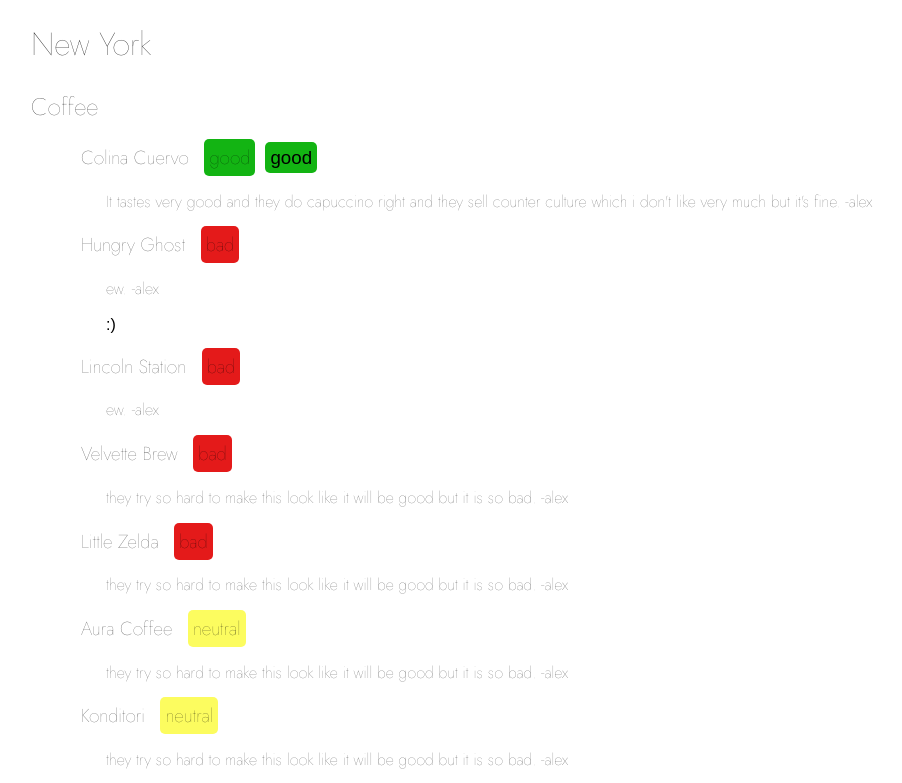
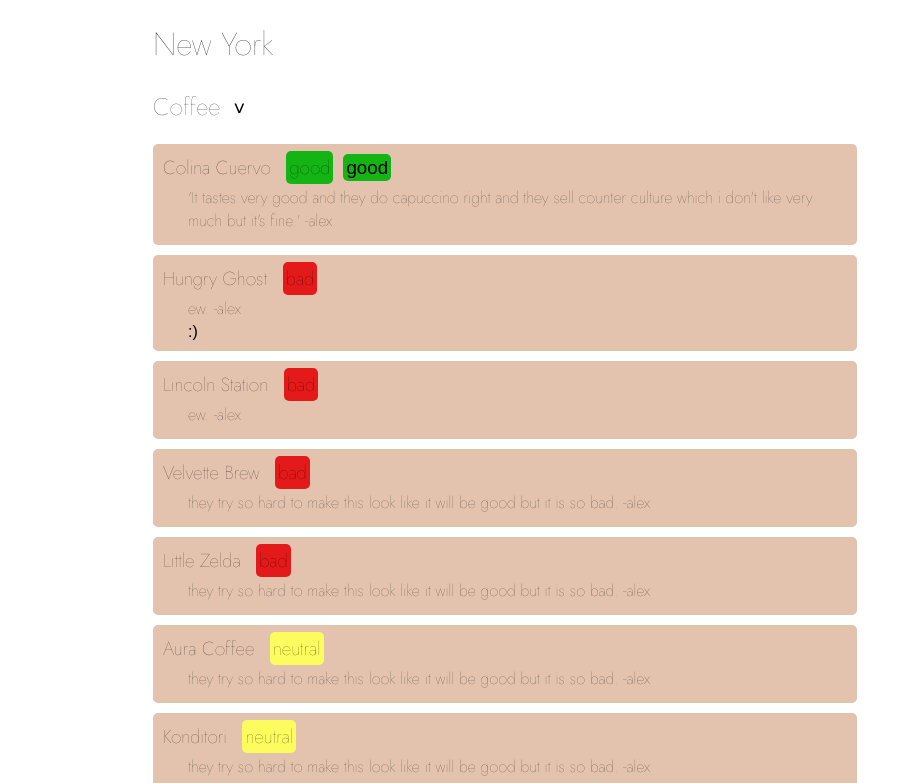
Before and after one commit to alexdeutch/alicks, an Angular app: page / in a window 1280 px wide. Shown: the top 783 px of the page, without its empty margins (135-1037 px from the left). Built offline with nearby package versions, Linux system fonts and the light colour scheme.

Commit message:
added cards, added down/up arrows

```diff
--- a/src/app/pages/home/home.component.html
+++ b/src/app/pages/home/home.component.html
@@ -1,27 +1,9 @@
 <body>
-<!-- <p>alice and alex rate, write, and review</p>
-<h1>BOSTON</h1>
-<h2>COFFEE</h2>
-<h3 style='display: inline;'>Three Little Figs</h3><span style='border-radius:5px; margin-left:10px; padding:3px; background-color: green;'>good</span>
-<h3>Diesel Cafe</h3>
-<h3>1369 Coffeehouse - Central</h3>
-<h3>1369 Coffeehouse - Inman</h3>
-<p>we love coffe</p>
-<h1>NEW YORK</h1>
-<h2>COFFEE</h2>
-<h3>Colina Cuervo</h3>
-<h3>Hungry Ghost Coffee - Park Slope</h3>
-<h3>Velvette Brew</h3>
-<h3>Little Zelda</h3>
-<h3>Lincoln Station</h3>
-<h3>Aura Coffee</h3>
-<h3>Konditori</h3> -->
-
-<div *ngFor="let city of cities">
+    <div class="reviewContainer" *ngFor="let city of cities">
         <h1>{{city.name}}</h1>
         <div *ngFor="let type of city.types">
-        <h2>{{type.name}}</h2>
-        <div *ngFor="let place of type.places" class="type">
+            <h2>{{type.name}} <button *ngIf="!expanded" (click)="expand()" class="accordion">&#709;</button><button *ngIf="expanded" (click)="expand()" class="accordion">&#708;</button></h2>
+            <div *ngFor="let place of type.places" id="type" class="type">
                 <h3>
                     {{place.name}}
                     <span class="rate {{place.rateAlex}} alex">{{place.rateAlex}}</span>
--- a/src/app/pages/home/home.component.scss
+++ b/src/app/pages/home/home.component.scss
@@ -1,36 +1,78 @@
 body{
     font-family: 'Jost';
     font-weight: 100;
-    padding-left: 150px;
+
+    .reviewContainer{
+        margin: auto;
+        width: 55vw;
+
+        .accordion{
+            background-color: #fff;
+            color: #000;
+            cursor: pointer;
+            text-align: center;
+            border: none;
+            outline: none;
+            transition: 0.4s;
+            font-family: 'Arial';
+            font-size: 20px;
+        }
+        .active, .accordion:hover {
+            color: rgb(199, 33, 33);
+        }
+        h1, h2 {
+            font-weight: 100;
         }
 
-h1, h2, h3{
+        p {
+            margin: 3px 0px 0px 0px;
+        }
+
+        .closed {
+            height: 0px;
+        }
+
+        .type{
+            margin: 10px 0px;
+            padding: 10px;
+            background-color: rgb(228, 195, 174);
+            border-radius:5px;
+
+            h3 {
                 font-weight: 100;
+                margin: 0px 0px 5px 0px;
             }
-.type{
-    padding-left:50px;
+
+            .alex {
+                font-family: 'Jost';
             }
+
+            .alice {
+                font-family: 'Arial';
+            }
+
+            .rate {
+                border-radius:5px;
+                margin-left:10px;
+                padding:3px;
+            }
+
+            .bad {
+                background-color: rgb(228, 26, 26);
+            }
+
+            .neutral {
+                background-color:rgb(252, 252, 95);
+            }
+
+            .good {
+                background-color: rgb(19, 180, 19);
+            }
+
             .review{
                 padding-left: 25px;
             }
-.alex{
-    font-family: 'Jost';
         }
-.alice{
-    font-family: 'Arial';
-}
-.rate{
-    border-radius:5px;
-    margin-left:10px;
-    padding:5px;
     }
 
-.bad{
-    background-color: rgb(228, 26, 26);
 }
-.neutral{
-    background-color:rgb(252, 252, 95);
-}
-.good{
-    background-color: rgb(19, 180, 19);
-}
--- a/src/app/pages/home/home.component.ts
+++ b/src/app/pages/home/home.component.ts
@@ -12,6 +12,8 @@ export class HomeComponent implements OnInit {
   ngOnInit(): void {
   }
 
+  expanded = false;
+
   cities = [
     {
       name:'New York',
@@ -19,7 +21,7 @@ export class HomeComponent implements OnInit {
         {
           name: 'Coffee',
           places: [
-            {name: 'Colina Cuervo', rateAlex:'good', rateAlice:'good', reviewAlex: "It tastes very good and they do capuccino right and they sell counter culture which i don't like very much but it's fine. -alex"},
+            {name: 'Colina Cuervo', rateAlex:'good', rateAlice:'good', reviewAlex: "'It tastes very good and they do capuccino right and they sell counter culture which i don't like very much but it's fine.' -alex"},
             {name: 'Hungry Ghost', rateAlex:'bad', reviewAlex: "ew. -alex", reviewAlice: ":)"},
             {name: 'Lincoln Station', rateAlex:'bad', reviewAlex: "ew. -alex"},
             {name: 'Velvette Brew', rateAlex:'bad', reviewAlex: "they try so hard to make this look like it will be good but it is so bad. -alex"},
@@ -52,4 +54,11 @@ export class HomeComponent implements OnInit {
       ]
     }
   ]
+
+  expand = () => {
+    this.expanded = !this.expanded;
+
+  }
+
+
 }
```
Lines whose indentation alone changed are shown as unchanged.
